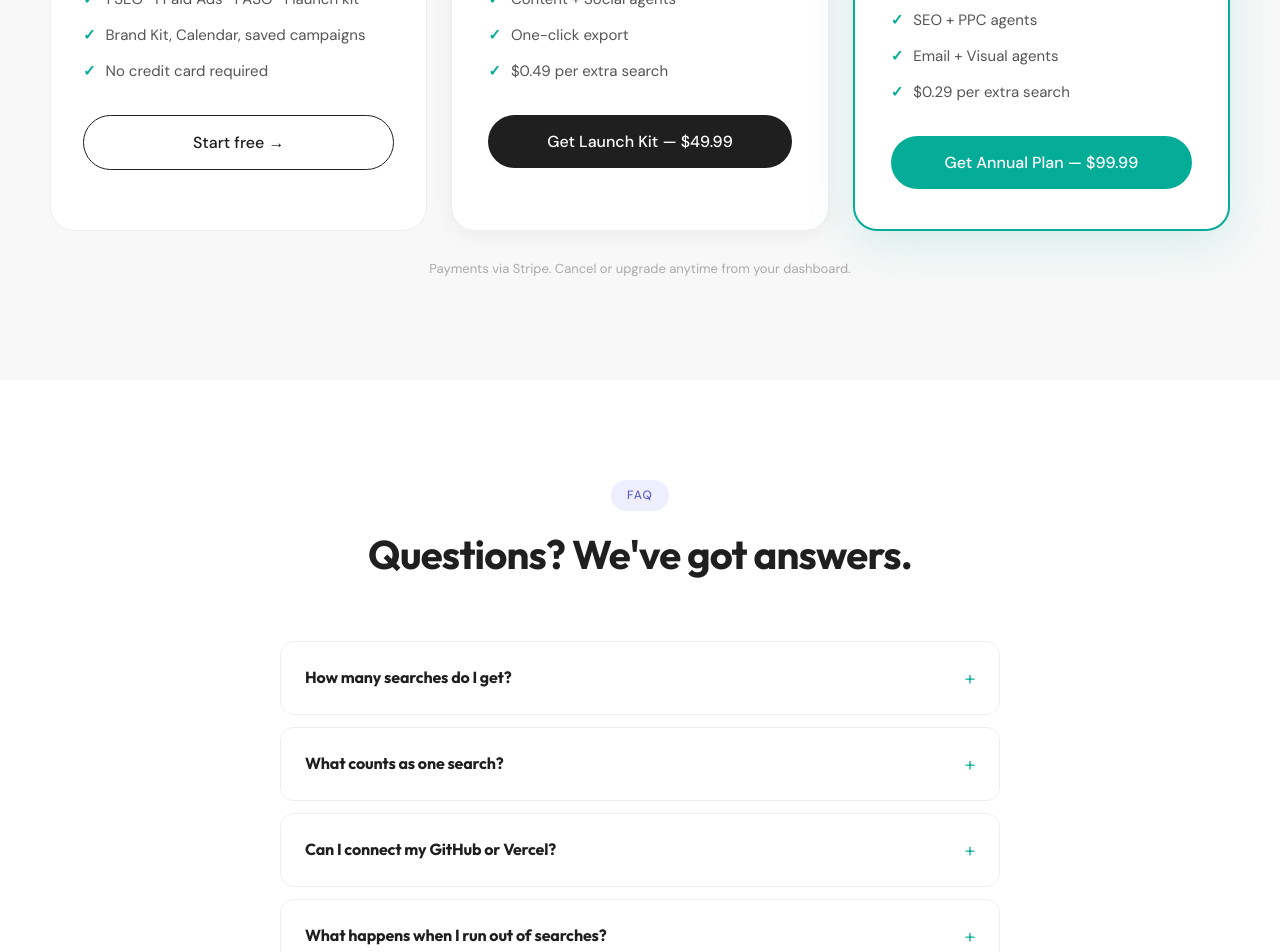
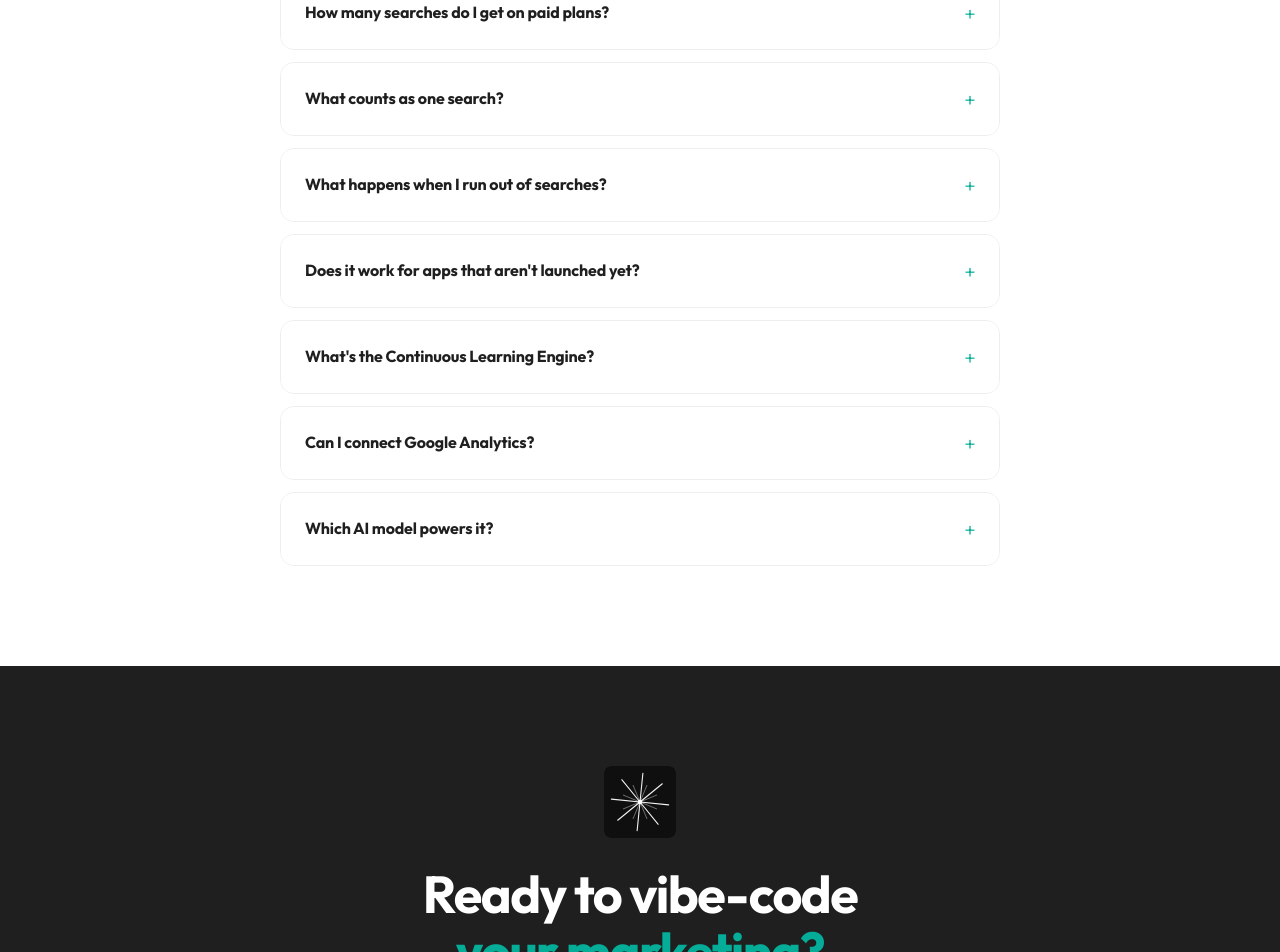
Before and after one commit to kintzele1/vibeflow, a Next.js app: page / in a window 1280 px wide. Shown: the part 6338-7290 px from the top of the page. Built offline with nearby package versions, Linux system fonts and the light colour scheme; no server answers.

Commit message:
Landing: remove placeholder testimonials + rewrite FAQ to match shipped reality

```diff
--- a/src/app/page.tsx
+++ b/src/app/page.tsx
@@ -3,12 +3,15 @@ import { Hero } from "@/components/hero/Hero";
 import { MarketingOS } from "@/components/sections/MarketingOS";
 import { Features } from "@/components/sections/Features";
 import { HowItWorks } from "@/components/sections/HowItWorks";
-import { Testimonials } from "@/components/sections/Testimonials";
 import { Pricing } from "@/components/sections/Pricing";
 import { FAQ } from "@/components/sections/FAQ";
 import { FinalCTA } from "@/components/sections/FinalCTA";
 import { Footer } from "@/components/footer/Footer";
 import { GoogleAnalytics } from "@/components/providers/GoogleAnalytics";
+
+// Testimonials removed pre-launch (placeholder quotes from non-real users).
+// Bring back once 3+ real friendlies give usable, attributable quotes.
+// Leaving Testimonials.tsx file in place for easy revive — just re-import and re-add <Testimonials /> below.
 
 export default function Home() {
   return (
@@ -18,7 +21,6 @@ export default function Home() {
       <MarketingOS />
       <Features />
       <HowItWorks />
-      <Testimonials />
       <Pricing />
       <FAQ />
       <FinalCTA />
--- a/src/components/sections/FAQ.tsx
+++ b/src/components/sections/FAQ.tsx
@@ -3,28 +3,36 @@ import { useState } from "react";
 
 const FAQS = [
   {
-    q: "How many searches do I get?",
-    a: "The Launch Kit includes 100 searches for 30 days. The Annual Plan includes 1,200 searches (~100/month) over 12 months. Each major AI task — full campaign, SEO audit, ad set, email sequence — counts as one search.",
+    q: "Is there a free tier?",
+    a: "Yes. Every user gets one free generation per agent — that's 8 lifetime generations to try every channel before paying. When you're ready for more, Launch Kit ($49) unlocks 100 searches for 30 days, and Annual ($299) unlocks 1,200 searches for 12 months. Your Brand Kit, saved campaigns, and Calendar all stay open on free, too — only new generations are capped.",
+  },
+  {
+    q: "How many searches do I get on paid plans?",
+    a: "Launch Kit includes 100 searches valid for 30 days from purchase. Annual includes 1,200 searches (~100/month) over 12 months. Each major AI task — full campaign, SEO audit, ad set, email sequence, social post set — counts as one search.",
   },
   {
     q: "What counts as one search?",
-    a: "One search = one major AI task. Generating a full campaign, running the SEO agent, building an ad set, or creating an email sequence each count as one search. Tweaking or iterating on output does not cost extra.",
-  },
-  {
-    q: "Can I connect my GitHub or Vercel?",
-    a: "Yes — the Integrations tab lets you connect GitHub and Vercel so VibeFlow can pull in your app details automatically and deploy landing page variants for you.",
+    a: "One search = one major AI task. Generating a full campaign, running an individual agent like SEO or PPC, or building a social post set each count as one search. Editing, tweaking, or re-saving output doesn't cost extra.",
   },
   {
     q: "What happens when I run out of searches?",
-    a: "You can keep working — overages are billed at $0.49/search (Launch Kit) or $0.29/search (Annual). You can also upgrade your plan anytime from the Usage & Billing tab.",
+    a: "Generation is paused until you upgrade or renew. Today we don't bill overages automatically — when you hit zero, you buy another Launch Kit or upgrade to Annual from the Billing page. Metered overage billing is on the v1.1 roadmap.",
   },
   {
     q: "Does it work for apps that aren't launched yet?",
-    a: "Absolutely. VibeFlow works great for pre-launch — you can generate a full campaign, landing page copy, and launch kit before your app is even live.",
+    a: "Absolutely. VibeFlow works great for pre-launch — you can generate a full campaign, landing page copy, Product Hunt kit, and launch threads before your app is even live.",
+  },
+  {
+    q: "What's the Continuous Learning Engine?",
+    a: "An opt-in feature that makes your campaigns get sharper over time. When turned on, VibeFlow collects anonymized performance signals — never your prompt content, campaign text, or Brand Kit fields — and uses them to refine the agents. Optimization without you babysitting every output. Toggle anytime from Settings. See our Privacy Policy for the full data list.",
+  },
+  {
+    q: "Can I connect Google Analytics?",
+    a: "Yes. The Integrations tab lets you connect Google Analytics 4 via OAuth, with your token encrypted at rest. Once connected, the Analytics Hub shows per-campaign performance using UTM tagging. More integrations — Meta, LinkedIn, X — are on the post-launch roadmap.",
   },
   {
     q: "Which AI model powers it?",
-    a: "VibeFlow runs on Claude (Anthropic) for all AI tasks — the same model behind some of the best writing and reasoning tools available today.",
+    a: "VibeFlow runs on Claude (Anthropic) for every agent. Anthropic operates under a zero-retention agreement with us, meaning your prompts are never used to train the underlying model.",
   },
 ];
 
```
